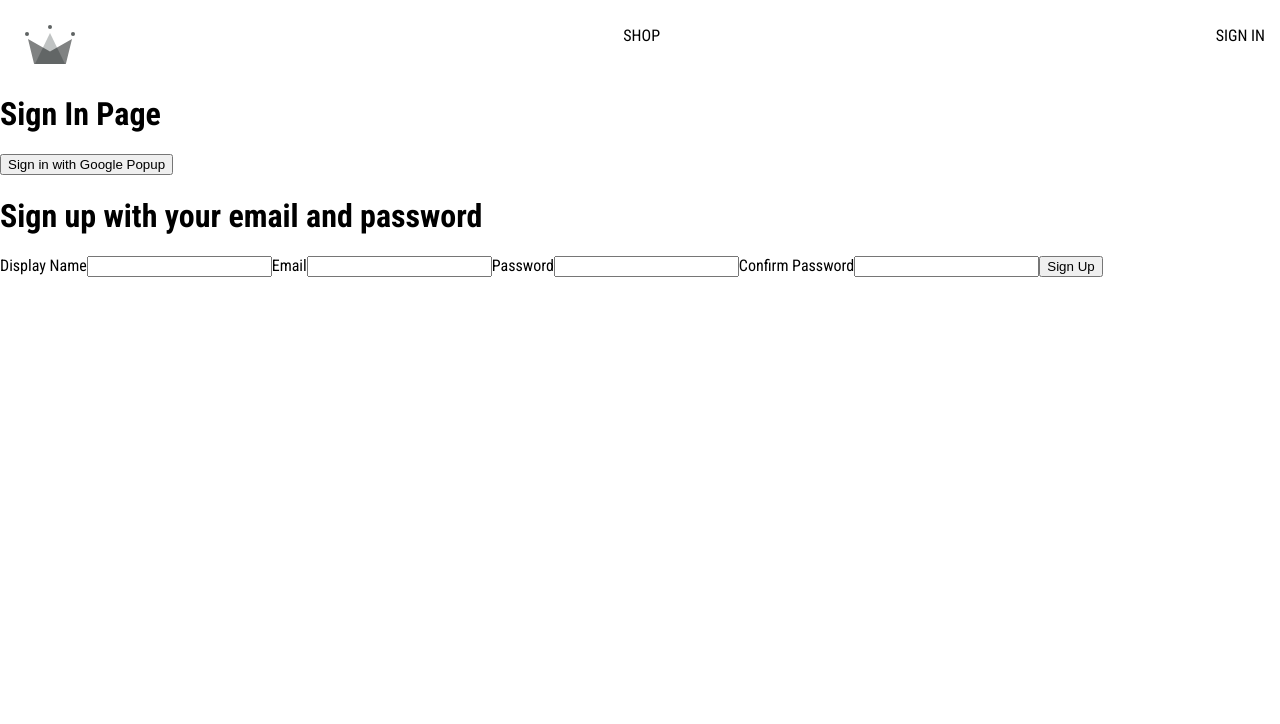
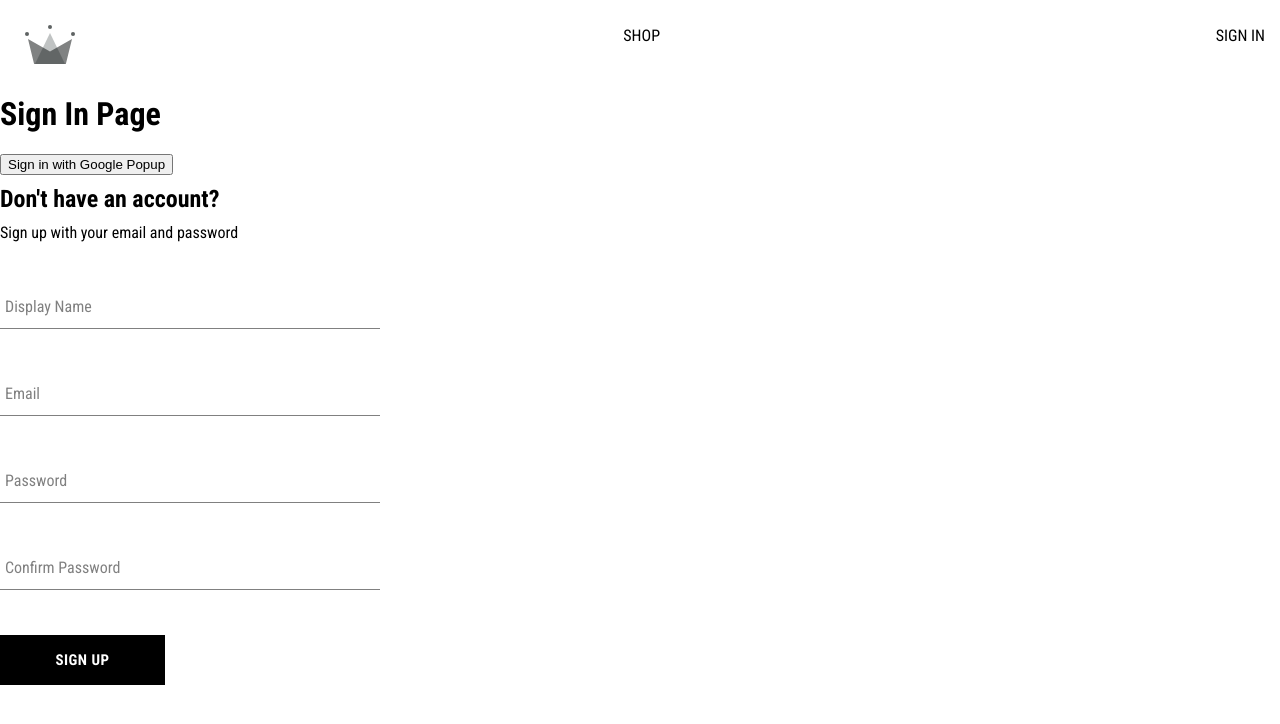
Before and after one commit to jeli1117/crwn-clothing-2, a React (Create React App) app: page /sign-in in a window 1280 px wide. Shown: the top 724 px of the page. Built offline with nearby package versions, Linux system fonts and the light colour scheme.

Commit message:
created sign up, form, button components

```diff
--- /dev/null
+++ b/src/components/button/button.component.jsx
@@ -0,0 +1,16 @@
+import './button.styles.scss';
+
+const BUTTON_TYPE_CLASSES = {
+    google: 'google-sign-in',
+    inverted: 'inverted',
+};
+
+const Button = ({ children, buttonType }) => {
+    return (
+        <button className={`button-container ${BUTTON_TYPE_CLASSES[buttonType]}`}>
+            {children}
+        </button>
+    )
+};
+
+export default Button;
--- /dev/null
+++ b/src/components/button/button.styles.scss
@@ -0,0 +1,46 @@
+.button-container {
+    min-width: 165px;
+    width: auto;
+    height: 50px;
+    letter-spacing: 0.5px;
+    line-height: 50px;
+    padding: 0 35px 0 35px;
+    font-size: 15px;
+    background-color: black;
+    color: white;
+    text-transform: uppercase;
+    font-family: 'Roboto Condensed', sans-serif;
+    font-weight: bolder;
+    border: none;
+    cursor: pointer;
+    display: flex;
+    justify-content: center;
+
+    &:hover {
+        background-color: white;
+        color: black;
+        border: 1px solid black;
+    }
+
+    &.google-sign-in {
+        background-color: #4285f4;
+        color: white;
+
+        &:hover {
+            background-color: #357ae8;
+            border: none;
+        }
+    }
+
+    &.inverted {
+        background-color: white;
+        color: black;
+        border: 1px solid black;
+
+        &:hover {
+            background-color: black;
+            color: white;
+            border: none;
+        }
+    }
+}
--- /dev/null
+++ b/src/components/form-input/form-input.component.jsx
@@ -0,0 +1,20 @@
+import './form-input.styles.scss';
+
+const FormInput = ({ label, ...otherProps }) => {
+    return (
+        <div className='group'>
+            <input className='form-input' {...otherProps} />
+            {label && (
+                <label
+                    className={`${
+                        otherProps.value.length ? 'shrink' : ''
+                    } form-input-label`}
+                >
+                    {label}
+                </label>
+            )}
+        </div>
+    )
+};
+
+export default FormInput;
--- /dev/null
+++ b/src/components/form-input/form-input.styles.scss
@@ -0,0 +1,54 @@
+$sub-color: grey;
+$main-color: black;
+
+@mixin shrinkLabel {
+    top: -14px;
+    font-size: 12px;
+    color: $main-color;
+}
+
+.group {
+    position: relative;
+    margin: 45px 0;
+
+    .form-input {
+        background: none;
+        background-color: white;
+        color: $sub-color;
+        font-size: 18px;
+        padding: 10px 10px 10px 5px;
+        display: block;
+        width: 100%;
+        border: none;
+        border-radius: 0;
+        border-bottom: 1px solid $sub-color;
+        margin: 25px 0;
+
+        &:focus {
+            outline: none;
+        }
+
+        &:focus~.form-input-label {
+            @include shrinkLabel();
+        }
+    }
+
+    input[type='password'] {
+        letter-spacing: 0.3em;
+    }
+
+    .form-input-label {
+        color: $sub-color;
+        font-size: 16px;
+        font-weight: normal;
+        position: absolute;
+        pointer-events: none;
+        left: 5px;
+        top: 10px;
+        transition: 300ms ease all;
+
+        &.shrink {
+            @include shrinkLabel();
+        }
+    }
+}
--- a/src/components/sign-up-form/sign-up-form.component.jsx
+++ b/src/components/sign-up-form/sign-up-form.component.jsx
@@ -1,5 +1,9 @@
 import { useState } from 'react';
+import FormInput from '../form-input/form-input.component';
+import Button from '../button/button.component';
 import { createAuthUserWithEmailAndPassword, createUserDocumentFromAuth } from '../../utils/firebase/firebase.utils';
+
+import './sign-up-form.styles.scss';
 
 const defaultFormFields = {
     displayName: '',
@@ -50,11 +54,12 @@
     };
 
     return (
-        <div>
-            <h1>Sign up with your email and password</h1>
+        <div className='sign-up-container'>
+            <h2>Don't have an account?</h2>
+            <span>Sign up with your email and password</span>
             <form onSubmit={handleSubmit}>
-                <label>Display Name</label>
-                <input
+                <FormInput
+                    label='Display Name'
                     type='text'
                     required
                     onChange={handleChange}
@@ -62,8 +67,8 @@
                     value={displayName}
                 />
 
-                <label>Email</label>
-                <input
+                <FormInput
+                    label='Email'
                     type='email'
                     required
                     onChange={handleChange}
@@ -71,8 +76,8 @@
                     value={email}
                 />
 
-                <label>Password</label>
-                <input
+                <FormInput
+                    label='Password'
                     type='password'
                     required
                     onChange={handleChange}
@@ -80,8 +85,8 @@
                     value={password}
                 />
 
-                <label>Confirm Password</label>
-                <input
+                <FormInput
+                    label='Confirm Password'
                     type='password'
                     required
                     onChange={handleChange}
@@ -89,7 +94,7 @@
                     value={confirmPassword}
                 />
 
-                <button type='submit'>Sign Up</button>
+                <Button type='submit'>Sign Up</Button>
             </form>
         </div>
     );
--- /dev/null
+++ b/src/components/sign-up-form/sign-up-form.styles.scss
@@ -0,0 +1,9 @@
+.sign-up-container {
+    display: flex;
+    flex-direction: column;
+    width: 380px;
+
+    h2 {
+        margin: 10px 0;
+    }
+}
```
